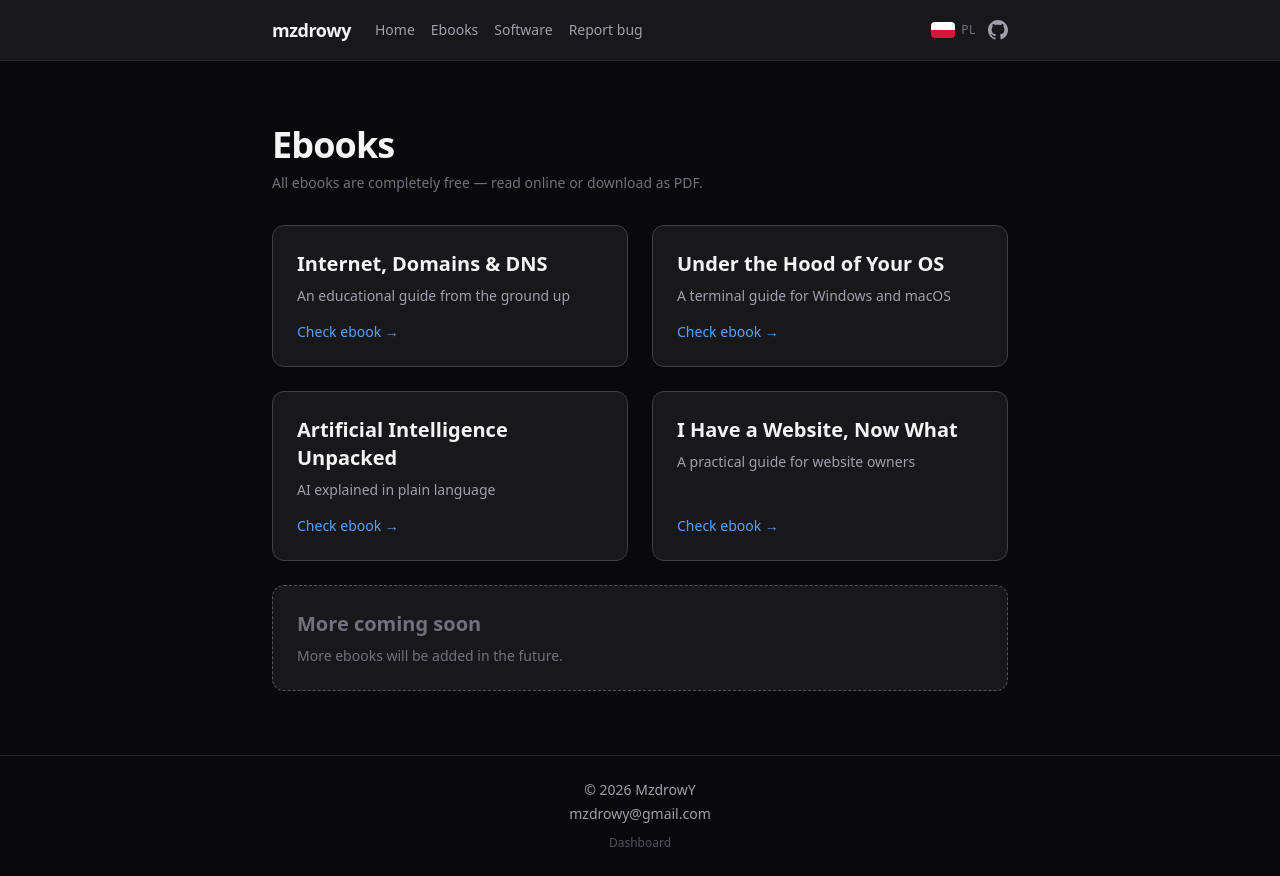
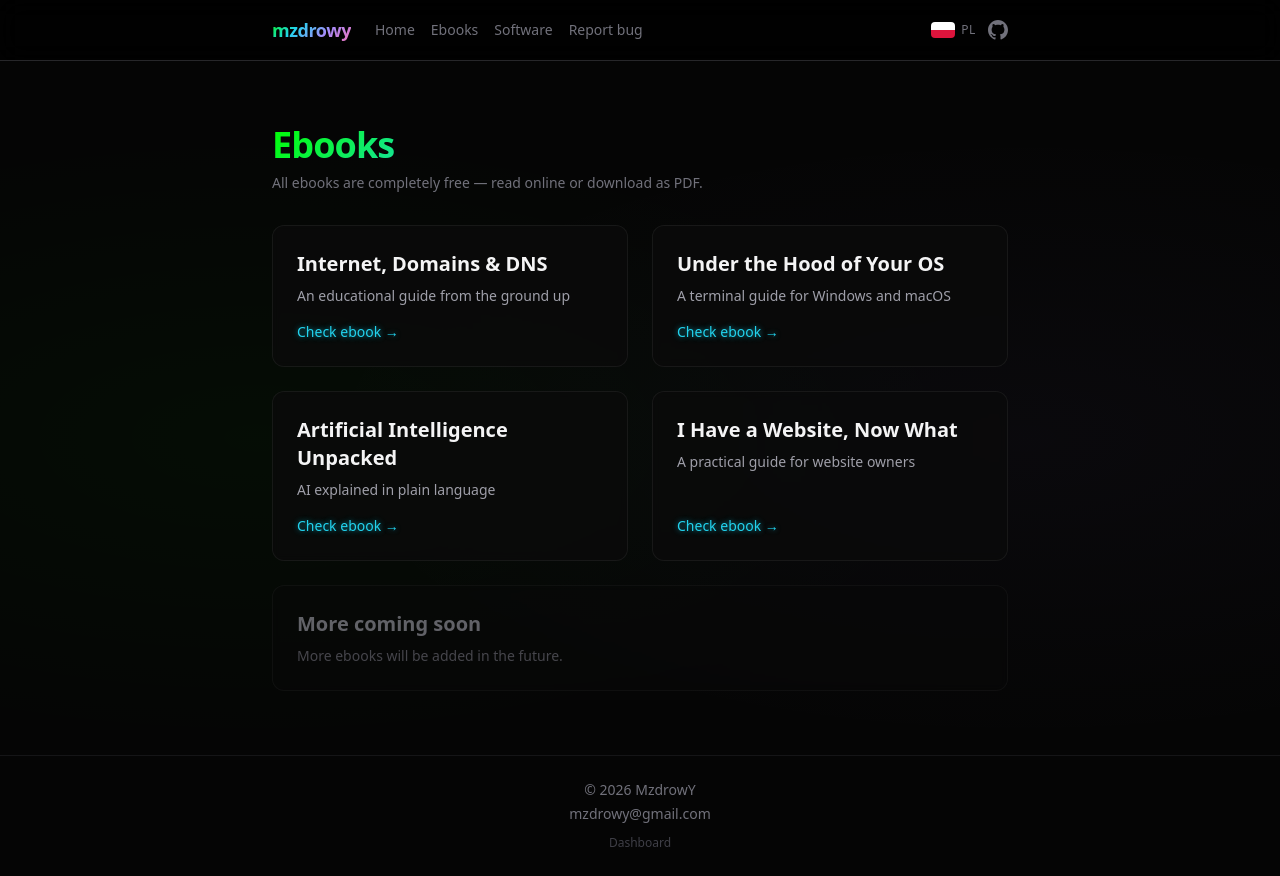
Before and after one commit to MzdrowY/mzdrowy.github.io, a Next.js app: page /en/ksiazki in a window 1280 px wide. Built offline with nearby package versions, Linux system fonts and the light colour scheme; no server answers.

Commit message:
neon/Matrix redesign - gradient text, glow cards, new color scheme

```diff
--- a/src/app/[locale]/ksiazki/page.tsx
+++ b/src/app/[locale]/ksiazki/page.tsx
@@ -33,21 +33,21 @@ export default async function BooksPage({ params }: Props) {
 
   return (
     <div className="mx-auto max-w-3xl px-4 py-16">
-      <h1 className="mb-2 text-4xl font-bold tracking-tight">{t(l, "books.title")}</h1>
+      <h1 className="mb-2 text-4xl font-bold tracking-tight gradient-text">{t(l, "books.title")}</h1>
       <p className="mb-8 text-sm text-zinc-500">{t(l, "books.subtitle")}</p>
       <div className="grid gap-6 sm:grid-cols-2">
         {books.map((b) => {
           const book = bookLocale(b, l);
           return (
-            <Link key={b.slug} href={`/${locale}/ksiazki/${b.slug}`} className="flex flex-col rounded-xl border border-zinc-700 bg-zinc-900 p-6 transition-shadow hover:shadow-md">
-              <h2 className="mb-2 text-xl font-semibold">{book.title}</h2>
+            <Link key={b.slug} href={`/${locale}/ksiazki/${b.slug}`} className="glow-card rounded-xl p-6 flex flex-col">
+              <h2 className="mb-2 text-xl font-semibold text-zinc-100">{book.title}</h2>
               <p className="mb-4 flex-1 text-sm text-zinc-400">{book.subtitle}</p>
-              <span className="text-sm font-medium text-blue-400">{t(l, "home.check-ebook")}</span>
+              <span className="text-sm font-medium text-neon-cyan">{t(l, "home.check-ebook")}</span>
             </Link>
           );
         })}
-        <div className="flex flex-col rounded-xl border border-dashed border-zinc-600 bg-zinc-900 p-6 sm:col-span-2">
-          <h2 className="mb-2 text-xl font-semibold text-zinc-500">{t(l, "books.coming-soon")}</h2>
+        <div className="glow-card rounded-xl p-6 sm:col-span-2 flex flex-col border-dashed opacity-60">
+          <h2 className="mb-2 text-xl font-semibold text-zinc-400">{t(l, "books.coming-soon")}</h2>
           <p className="text-sm text-zinc-500">{t(l, "books.coming-soon-desc")}</p>
         </div>
       </div>
--- a/src/app/[locale]/layout.tsx
+++ b/src/app/[locale]/layout.tsx
@@ -60,7 +60,7 @@ export async function generateMetadata({ params }: Props): Promise<Metadata> {
 }
 
 export const viewport: Viewport = {
-  themeColor: "#09090b",
+  themeColor: "#050505",
 };
 
 export default async function LocaleLayout({ params, children }: Props) {
@@ -68,7 +68,7 @@ export default async function LocaleLayout({ params, children }: Props) {
 
   return (
     <html lang={locale} className={`${geistSans.variable} ${geistMono.variable} antialiased`}>
-      <body className="min-h-dvh flex flex-col bg-zinc-950 text-zinc-100 font-sans antialiased">
+      <body className="min-h-dvh flex flex-col text-zinc-100 font-sans antialiased">
         <script
           type="application/ld+json"
           dangerouslySetInnerHTML={{
@@ -84,10 +84,10 @@ export default async function LocaleLayout({ params, children }: Props) {
         <Nav locale={locale} />
         <VisitTracker />
         <main className="flex-1">{children}</main>
-        <footer className="border-t border-zinc-800 py-6 text-center text-sm text-zinc-400">
+        <footer className="border-t border-zinc-800/50 py-6 text-center text-sm text-zinc-500">
           <p>&copy; {new Date().getFullYear()} {t(locale as Locale, "site.copyright")}</p>
-          <p className="mt-1"><a href={`mailto:${t(locale as Locale, "site.email")}`} className="hover:text-zinc-300 transition-colors">{t(locale as Locale, "site.email")}</a></p>
-          <p className="mt-2"><a href={`/admin`} className="text-xs text-zinc-600 hover:text-zinc-400 transition-colors">{t(locale as Locale, "site.admin")}</a></p>
+          <p className="mt-1"><a href={`mailto:${t(locale as Locale, "site.email")}`} className="hover:text-neon-green transition-colors">{t(locale as Locale, "site.email")}</a></p>
+          <p className="mt-2"><a href={`/admin`} className="text-xs text-zinc-700 hover:text-neon-green transition-colors">{t(locale as Locale, "site.admin")}</a></p>
         </footer>
       </body>
     </html>
--- a/src/app/[locale]/programy/page.tsx
+++ b/src/app/[locale]/programy/page.tsx
@@ -33,14 +33,14 @@ export default async function ProgramsPage({ params }: Props) {
 
   return (
     <div className="mx-auto max-w-3xl px-4 py-16">
-      <h1 className="mb-8 text-4xl font-bold tracking-tight">{t(l, "programs.title")}</h1>
+      <h1 className="mb-8 text-4xl font-bold tracking-tight gradient-text">{t(l, "programs.title")}</h1>
       <div className="grid gap-4 sm:grid-cols-2">
         {programs.map((p) => {
           const prog = programLocale(p, l);
           const sizeMB = (p.installerSize / (1024 * 1024)).toFixed(1);
           return (
-            <Link key={p.slug} href={`/${locale}/programy/${p.slug}`} className="rounded-xl border border-zinc-700 bg-zinc-900 p-6 transition-shadow hover:shadow-md">
-              <h2 className="mb-1 font-semibold">{prog.title}</h2>
+            <Link key={p.slug} href={`/${locale}/programy/${p.slug}`} className="glow-card rounded-xl p-6">
+              <h2 className="mb-1 font-semibold text-zinc-100">{prog.title}</h2>
               <p className="mb-1 text-xs text-zinc-500">{p.version} &middot; {sizeMB} MB &middot; {p.platform}</p>
               <p className="text-sm text-zinc-400">{prog.subtitle}</p>
             </Link>
--- a/src/app/[locale]/sugestie/page.tsx
+++ b/src/app/[locale]/sugestie/page.tsx
@@ -29,6 +29,7 @@ export default async function SugestiePage({ params }: Props) {
   const { locale } = await params;
   return (
     <div className="mx-auto max-w-2xl px-4 py-16">
+      <h1 className="mb-8 text-4xl font-bold tracking-tight gradient-text">{t(locale as Locale, "sugestie.title")}</h1>
       <SugestieForm locale={locale} />
     </div>
   );
--- a/src/app/globals.css
+++ b/src/app/globals.css
@@ -1,5 +1,107 @@
 @import "tailwindcss";
+
+@theme {
+  --color-neon-green: #0f0;
+  --color-neon-cyan: #22d3ee;
+  --color-neon-purple: #a78bfa;
+  --color-neon-pink: #f472b6;
+  --color-neon-blue: #60a5fa;
+  --color-matrix-dark: #050505;
+  --animate-flicker: flicker 0.15s infinite;
+  --animate-glitch: glitch 3s infinite;
+  --animate-blink: blink 1s step-end infinite;
+  --animate-glow-pulse: glow-pulse 3s ease-in-out infinite;
+}
 
 :root {
   color-scheme: dark;
 }
+
+body {
+  background: var(--color-matrix-dark);
+  background-image:
+    radial-gradient(ellipse at 20% 50%, rgba(0, 255, 0, 0.03) 0%, transparent 50%),
+    radial-gradient(ellipse at 80% 50%, rgba(167, 139, 250, 0.03) 0%, transparent 50%);
+}
+
+::selection {
+  background: rgba(0, 255, 0, 0.2);
+  color: #0f0;
+}
+
+::-webkit-scrollbar {
+  width: 6px;
+}
+::-webkit-scrollbar-track {
+  background: transparent;
+}
+::-webkit-scrollbar-thumb {
+  background: rgba(0, 255, 0, 0.15);
+  border-radius: 3px;
+}
+::-webkit-scrollbar-thumb:hover {
+  background: rgba(0, 255, 0, 0.3);
+}
+
+.gradient-text {
+  background: linear-gradient(135deg, #0f0, #22d3ee, #a78bfa, #f472b6);
+  -webkit-background-clip: text;
+  -webkit-text-fill-color: transparent;
+  background-clip: text;
+}
+
+.gradient-text-green {
+  background: linear-gradient(135deg, #0f0, #22d3ee);
+  -webkit-background-clip: text;
+  -webkit-text-fill-color: transparent;
+  background-clip: text;
+}
+
+.glow-card {
+  border: 1px solid rgba(255, 255, 255, 0.06);
+  background: rgba(10, 10, 10, 0.8);
+  backdrop-filter: blur(4px);
+  transition: all 0.3s ease;
+}
+.glow-card:hover {
+  border-color: rgba(0, 255, 0, 0.15);
+  box-shadow: 0 0 15px rgba(0, 255, 0, 0.08), 0 0 30px rgba(0, 255, 0, 0.04);
+}
+
+.text-neon-green {
+  color: #0f0;
+  text-shadow: 0 0 5px rgba(0, 255, 0, 0.5), 0 0 10px rgba(0, 255, 0, 0.3);
+}
+
+.text-neon-cyan {
+  color: #22d3ee;
+  text-shadow: 0 0 5px rgba(34, 211, 238, 0.5), 0 0 10px rgba(34, 211, 238, 0.3);
+}
+
+.text-neon-purple {
+  color: #a78bfa;
+  text-shadow: 0 0 5px rgba(167, 139, 250, 0.5), 0 0 10px rgba(167, 139, 250, 0.3);
+}
+
+@keyframes flicker {
+  0%, 100% { opacity: 1; }
+  50% { opacity: 0.98; }
+}
+
+@keyframes glitch {
+  0%, 100% { text-shadow: 0 0 5px #0f0, 0 0 10px #0f0, 0 0 15px #0f0; }
+  20% { text-shadow: -1px 0 5px #0f0, 1px 0 10px #22d3ee, 0 0 15px #0f0; }
+  40% { text-shadow: 1px 0 5px #22d3ee, -1px 0 10px #a78bfa, 0 0 15px #0f0; }
+  60% { text-shadow: -1px 0 5px #a78bfa, 1px 0 10px #0f0, 0 0 15px #22d3ee; }
+  80% { text-shadow: 1px 0 5px #0f0, -1px 0 10px #0f0, 0 0 15px #a78bfa; }
+}
+
+@keyframes blink {
+  0%, 50% { opacity: 1; }
+  51%, 100% { opacity: 0; }
+}
+
+@keyframes glow-pulse {
+  0%, 100% { box-shadow: 0 0 8px rgba(0, 255, 0, 0.06); }
+  50% { box-shadow: 0 0 20px rgba(0, 255, 0, 0.12); }
+}
--- a/src/components/icons.tsx
+++ b/src/components/icons.tsx
@@ -1,6 +1,6 @@
 export function GitHubIcon({ className }: { className?: string }) {
   return (
-    <svg xmlns="http://www.w3.org/2000/svg" width="20" height="20" viewBox="0 0 24 24" className={className ?? "fill-zinc-400 transition-colors hover:fill-zinc-100"} aria-hidden="true">
+    <svg xmlns="http://www.w3.org/2000/svg" width="20" height="20" viewBox="0 0 24 24" className={className ?? "fill-zinc-500 transition-colors hover:fill-neon-green"} aria-hidden="true">
       <path d="M12 0C5.37 0 0 5.37 0 12c0 5.3 3.44 9.8 8.21 11.39.6.11.82-.26.82-.58 0-.28-.01-1.04-.01-2.04-3.34.72-4.04-1.61-4.04-1.61-.55-1.39-1.34-1.76-1.34-1.76-1.09-.74.08-.73.08-.73 1.2.08 1.84 1.23 1.84 1.23 1.07 1.83 2.81 1.3 3.5.99.11-.77.42-1.3.76-1.6-2.66-.3-5.47-1.33-5.47-5.93 0-1.31.47-2.38 1.24-3.22-.12-.3-.54-1.52.12-3.17 0 0 1.01-.32 3.3 1.23.96-.27 1.98-.4 3-.4s2.04.13 3 .4c2.29-1.55 3.3-1.23 3.3-1.23.66 1.65.24 2.87.12 3.17.77.84 1.24 1.91 1.24 3.22 0 4.61-2.8 5.63-5.48 5.93.43.37.81 1.1.81 2.22 0 1.6-.01 2.89-.01 3.28 0 .32.22.7.83.58C20.56 21.8 24 17.3 24 12 24 5.37 18.63 0 12 0z"/>
     </svg>
   );
--- a/src/components/nav.tsx
+++ b/src/components/nav.tsx
@@ -16,9 +16,9 @@ export function Nav({ locale }: { locale: string }) {
   ];
 
   return (
-    <nav className="border-b border-zinc-800 bg-zinc-900">
+    <nav className="border-b border-zinc-800 bg-black/80 backdrop-blur-md">
       <div className="mx-auto flex max-w-3xl items-center gap-6 px-4 py-4">
-        <Link href={`/${locale}`} className="text-lg font-bold tracking-tight">
+        <Link href={`/${locale}`} className="text-lg font-bold tracking-tight gradient-text">
           mzdrowy
         </Link>
         <div className="flex gap-4 text-sm font-medium">
@@ -26,14 +26,14 @@ export function Nav({ locale }: { locale: string }) {
             <Link
               key={link.href}
               href={link.href}
-              className="text-zinc-400 transition-colors hover:text-zinc-100"
+              className="text-zinc-500 transition-colors hover:text-neon-green"
             >
               {link.label}
             </Link>
           ))}
         </div>
         <div className="ml-auto flex items-center gap-3">
-          <Link href={`/${other}`} className="flex items-center gap-1.5 text-sm text-zinc-500 hover:text-zinc-300 transition-colors" aria-label={other === "pl" ? "Polski" : "English"}>
+          <Link href={`/${other}`} className="flex items-center gap-1.5 text-sm text-zinc-500 hover:text-neon-cyan transition-colors" aria-label={other === "pl" ? "Polski" : "English"}>
             {other === "pl" ? <PlFlag /> : <EnFlag />}
             <span className="text-xs uppercase tracking-wider">{other}</span>
           </Link>
--- a/src/components/tracked-download.tsx
+++ b/src/components/tracked-download.tsx
@@ -11,7 +11,7 @@ export function TrackedDownload({ href, label, slug }: { href: string; label: st
       href={href}
       download
       onClick={handleClick}
-      className="inline-flex items-center justify-center gap-2 rounded-xl bg-blue-600 px-6 py-3 text-sm font-medium text-white transition-colors hover:bg-blue-500"
+      className="inline-flex items-center justify-center gap-2 rounded-xl bg-gradient-to-r from-green-600 to-cyan-600 px-6 py-3 text-sm font-medium text-white transition-all hover:from-green-500 hover:to-cyan-500 hover:shadow-[0_0_20px_rgba(0,255,0,0.2)]"
     >
       {label}
     </a>
```
Also changed, not shown: src/app/[locale]/ksiazki/[slug]/page.tsx (+7 -7 lines), src/app/[locale]/page.tsx (+12 -12 lines), src/app/[locale]/programy/[slug]/page.tsx (+4 -4 lines).
